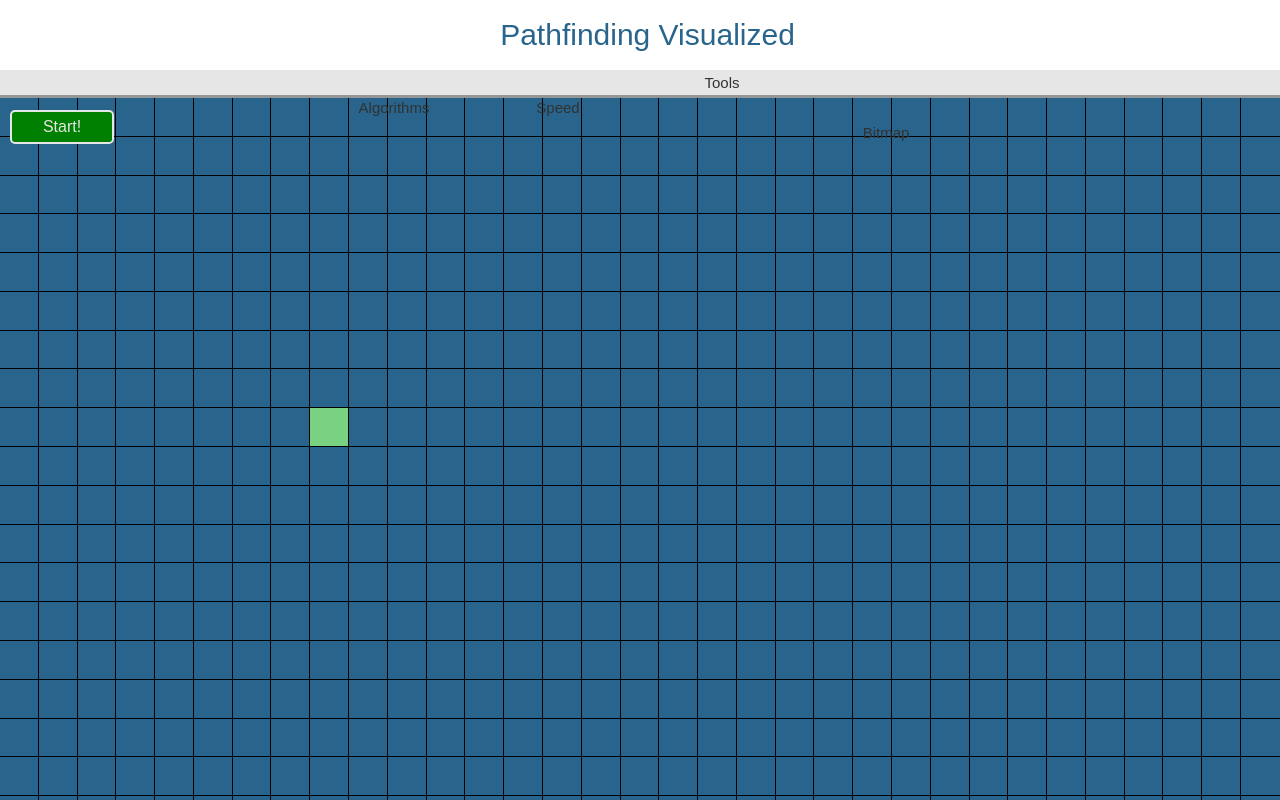
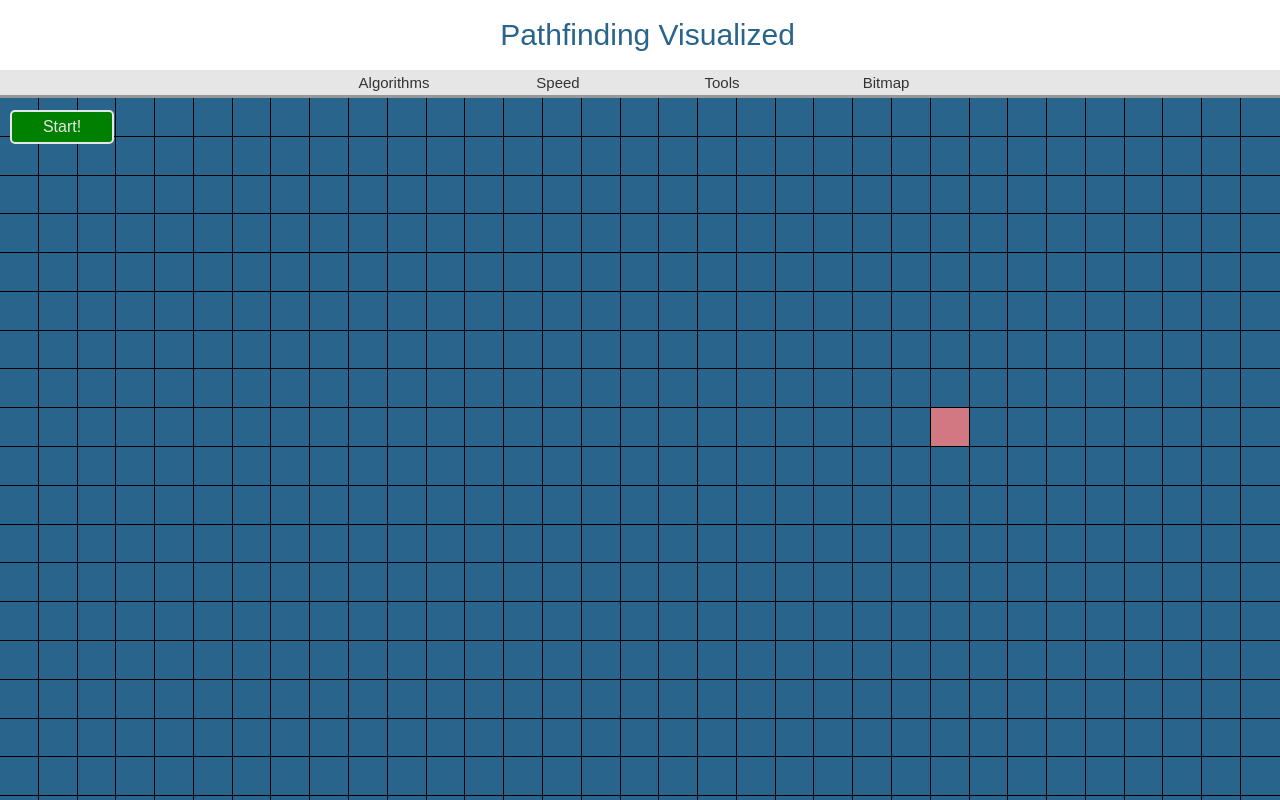
Before and after one commit to Keaton-Singer/Pathfinding-Visualized, a React (Create React App) app: page / in a window 1280 px wide. Shown: the top 800 px of the page. Built offline with nearby package versions, Linux system fonts and the light colour scheme.

Commit message:
Dropdowns Done

```diff
--- a/src/App.css
+++ b/src/App.css
@@ -14,7 +14,7 @@ Body {
   height: 70px;
   width: 100%;
   background-color: rgb(255, 255, 255);
-  z-index: 1;
+  z-index: 2;
 }
 
 #HeaderTitle {
@@ -33,16 +33,19 @@ Body {
 
 
 #Categories {
+  position: fixed;
   text-align: center;
+  justify-content: center;
+  display: flex;
   height: 25px;
   width: 100%;
   background-color: rgb(230, 230, 230);
   border-bottom: solid 3px rgb(150, 150, 150);
+  z-index: 5;
 }
 
 .Category {
-  display: inline-block;
-  height: auto;
+  height: 25px;
   width: 100px;
   margin-left: min(40px, max(10px, 2.5vw));
   margin-right: min(40px, max(10px, 2.5vw));
@@ -58,12 +61,10 @@ Body {
 }
 
 .Option {
-  position: relative;
   height: 25px;
   width: 100%;
   background-color: rgb(230, 230, 230);
   color: rgb(50, 50, 50);
-  z-index: 10;
 }
 
 .Option:hover {
@@ -82,7 +83,7 @@ Body {
   margin: 110px 0px 0px 10px;
   border: solid 2px rgb(230, 230, 230);
   border-radius: 5px;
-  z-index: 2;
+  z-index: 1;
 }
 
 #StartStop:hover {
--- a/src/App.js
+++ b/src/App.js
@@ -14,8 +14,8 @@ function App() {
   const [bitmapOption, setBitmapOption] = useState("hidden");
   const [startButton, setStartButton] = useState("Start!");
   const startPersist = useRef("Start!");
-  const [origin, setOrigin] = useState(272);
-  const [target, setTarget] = useState(816);
+  const [origin, setOrigin] = useState(800);
+  const [target, setTarget] = useState(288);
   const [walls, setWalls] = useState([]);
   const [pathHead, setPathHead] = useState(-1);
   const path = useRef([]);
@@ -136,8 +136,8 @@ function App() {
 
   function CleanBitmap(coverage) {
     if (coverage === "full") {
-      setOrigin(288);
-      setTarget(800);
+      setOrigin(800);
+      setTarget(288);
       setWalls([]);
     }
     startPersist.current = "Start!";
```
